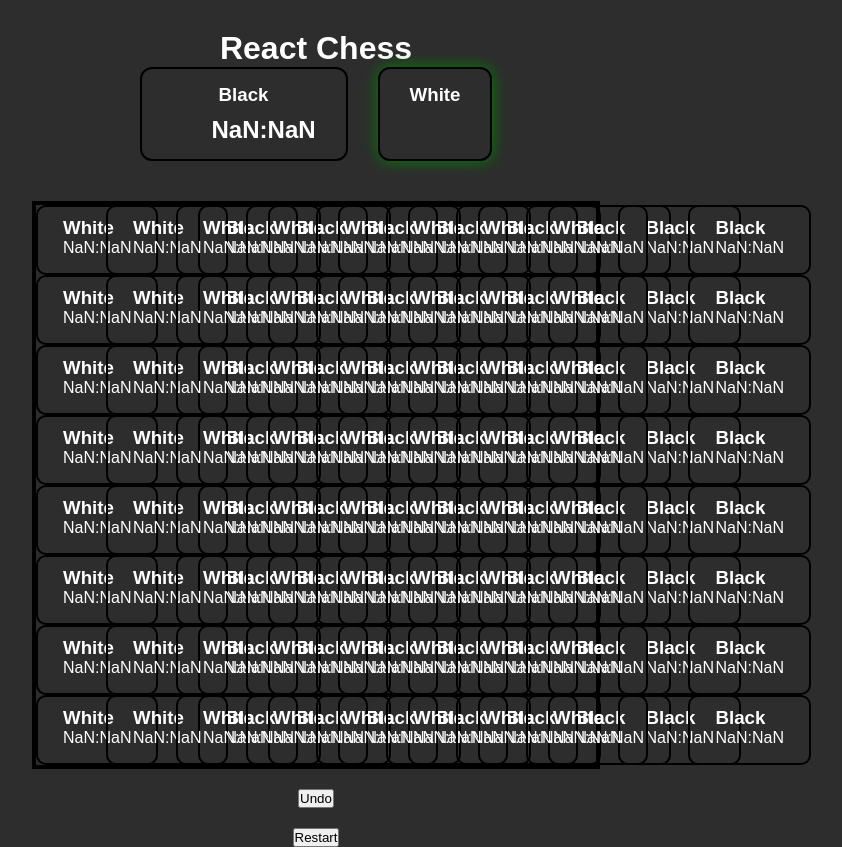
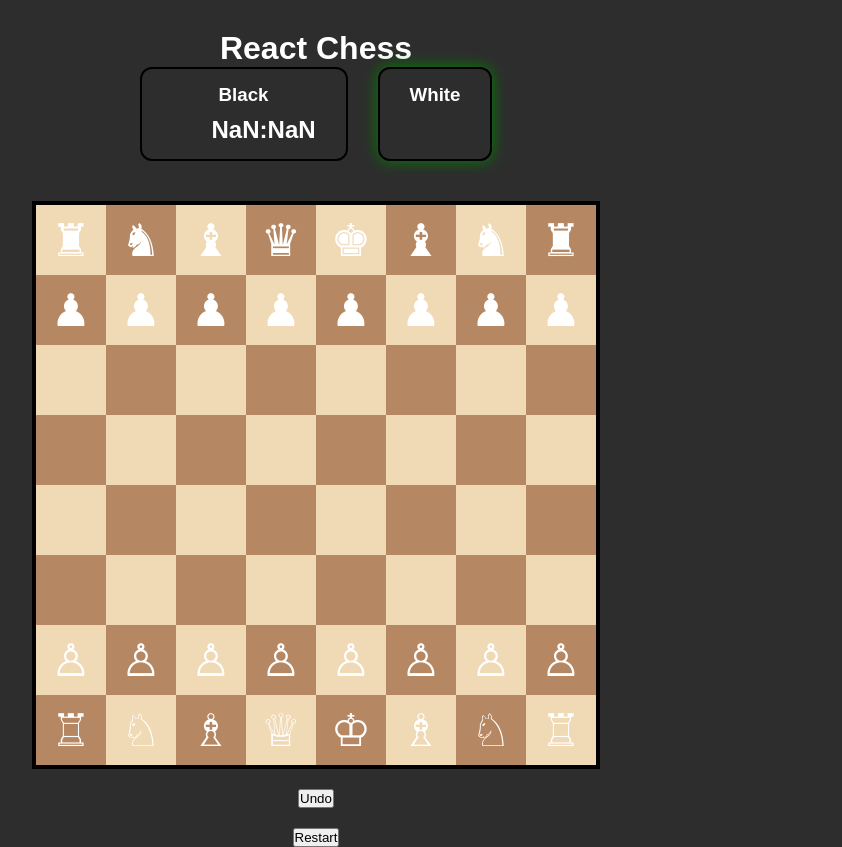
Before and after one commit to abhaygutte013/AbhayGutte_Task32, a React (Vite) app: page / in a window 1280 px wide. Shown: the whole page, without its empty margins (324-1166 px from the left). Built offline with nearby package versions, Linux system fonts and the light colour scheme.

Commit message:
Update Square.jsx

```diff
--- a/components/Square.jsx
+++ b/components/Square.jsx
@@ -1,102 +1,45 @@
-function Timer({
+function Square({
 
-    whiteTime,
-
-    blackTime,
-
-    turn
+    piece,
+    row,
+    col,
+    selected,
+    legalMove,
+    onClick
 
 }) {
 
 
-
-    function formatTime(seconds){
-
-
-        const minutes =
-            Math.floor(seconds / 60);
-
-
-        const secondsLeft =
-            seconds % 60;
-
-
-
     return (
-
-            `${String(minutes).padStart(2,"0")}:${String(secondsLeft).padStart(2,"0")}`
-
-        );
-
-
-    }
-
-
-
-
-
-    return (
-
-        <div className="timer">
-
-
 
         <div
 
             className={
+                `square
+                ${(row + col) % 2 === 0 ? "light" : "dark"}
+                ${selected ? "selected" : ""}
+                ${legalMove ? "legal" : ""}`
+            }
 
-                    turn === "white"
 
-                    ? "time-box active-time"
-
-                    : "time-box"
-
-                }
+            onClick={() => onClick(row,col)}
 
         >
 
-                <h3>
-                    White
-                </h3>
+            {
+                piece &&
+                <span className="piece">
+
+                    {getPieceImage(piece)}
+
+                </span>
+            }
 
 
-                <p>
-                    {formatTime(whiteTime)}
-                </p>
-
-
-            </div>
-
-
-
-
-
-            <div
-
-                className={
-
-                    turn === "black"
-
-                    ? "time-box active-time"
-
-                    : "time-box"
-
+            {
+                legalMove &&
+                <div className="move-dot"></div>
             }
-
-            >
-
-                <h3>
-                    Black
-                </h3>
-
-
-                <p>
-                    {formatTime(blackTime)}
-                </p>
-
-
-            </div>
-
 
 
         </div>
@@ -107,4 +50,33 @@ function Timer({
 
 
 
-export default Timer;
+
+function getPieceImage(piece){
+
+
+    const pieces={
+
+        wp:"♙",
+        wr:"♖",
+        wn:"♘",
+        wb:"♗",
+        wq:"♕",
+        wk:"♔",
+
+        bp:"♟",
+        br:"♜",
+        bn:"♞",
+        bb:"♝",
+        bq:"♛",
+        bk:"♚"
+
+    };
+
+
+    return pieces[piece] || "";
+
+}
+
+
+
+export default Square;
```
Lines whose indentation alone changed are shown as unchanged.
